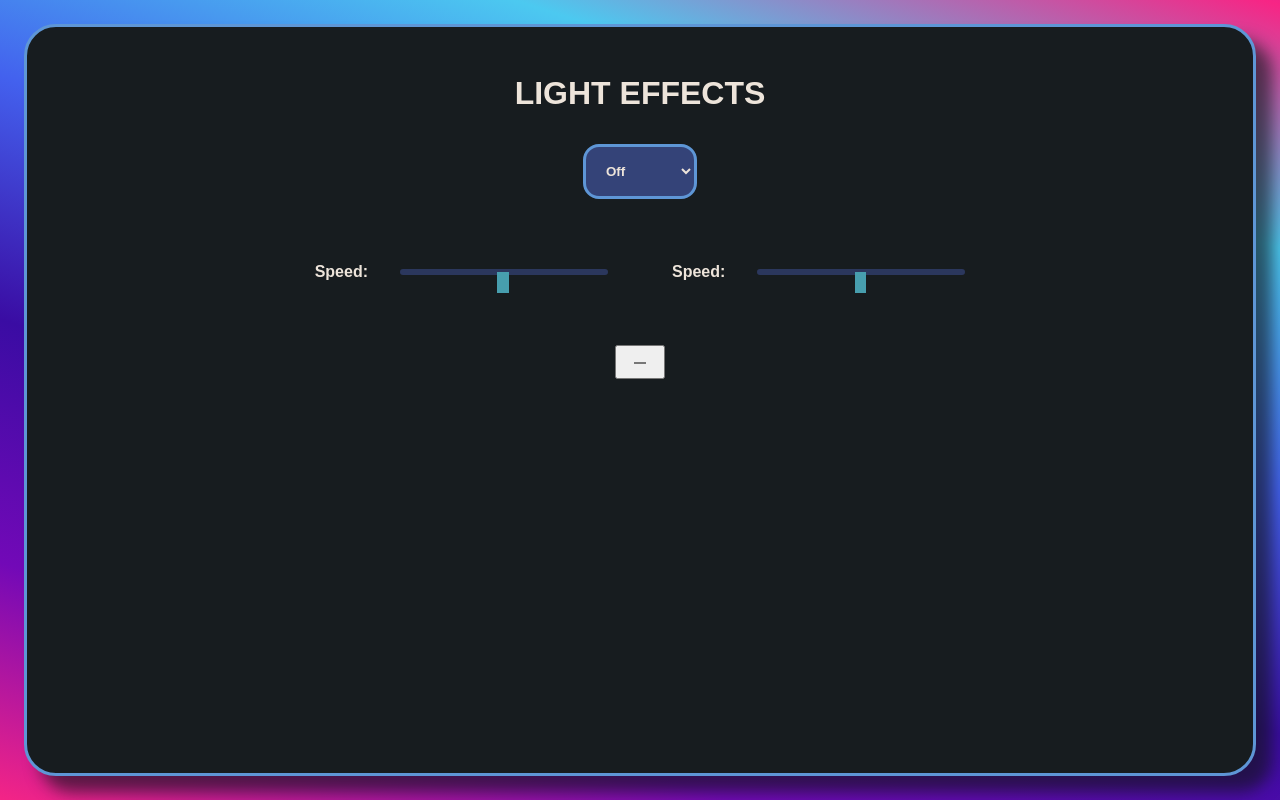
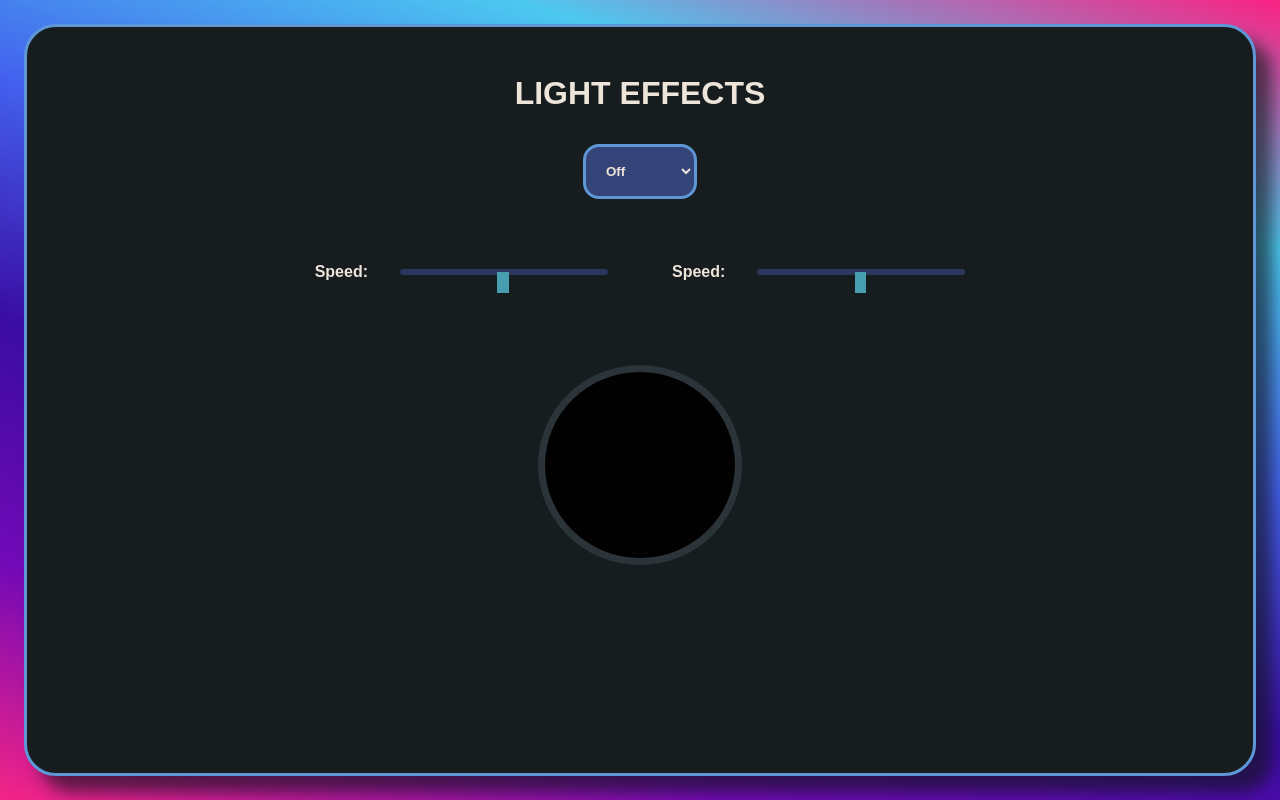
Before and after one commit to Dhhoyt/rgb-controller, a Flask app: page / in a window 1280 px wide. Run offline with Flask 3, Linux system fonts and the light colour scheme.

Commit message:
connecting back end and front end

```diff
--- a/rgbserver.py
+++ b/rgbserver.py
@@ -1,12 +1,18 @@
 #!/bin/python3
 
 from flask import Flask, render_template, jsonify, request
-from threading import Thread
+from threading import Thread, Lock
 import time
 import lighting_effects as le
 import json
 
-current_effect = 0
+state = {
+    "current_effect": "off",
+    "speed": 0,
+    "brightness": 0,
+}
+
+state_lock = Lock()
 
 app = Flask(__name__)
 
@@ -19,13 +25,25 @@ print(json.dumps(effects_list))
 
 @app.route("/")
 def index():
-    print(le.effects.keys())
-    return render_template("index.html", len = len(le.effects), effects_keys = list(le.effects.keys()), effects = le.effects, effects_string = effects_list)
+    return render_template("index.html", len = len(le.effects), effects_keys = list(le.effects.keys()), effects = le.effects, effects_config = effects_list, state=state)
 
 @app.route("/set_effect", methods=['POST'])
 def set_effect():
-    effect_json = request.get_json()
-    return '',204
+    with state_lock:
+        effect_json: dict = request.get_json()
+        if "effect" in effect_json:
+            effect_name = effect_json['effect']
+            if effect_name in effects_list:
+                state['current_effect'] = effect_name
+                return '',204
+            else:
+                return f"Effect {effect_name} not a valid effect name.",400
+        return '',204
+
+@app.route("/state", methods=['GET'])
+def get_state():
+    with state_lock:
+        return jsonify(state)
 
 def start_lights():
     while True:
--- a/static/src.js
+++ /dev/null
@@ -1,13 +0,0 @@
-function changeEffect() {
-    var x = document.getElementById("effect-select").value;
-    console.log(x)
-    fetch("/set_effect", {
-        method: "POST",
-        body: JSON.stringify({
-            effect: x
-        }),
-        headers: {
-            "Content-type": "application/json; charset=UTF-8"
-        },
-    })
-}
--- a/static/style.css
+++ b/static/style.css
@@ -39,7 +39,7 @@ p {
   width: calc(100% - 3rem);
   border-radius: 2rem;
   box-shadow: 1rem 1rem 1rem #111519a2;
-  min-height: calc(100% - 3rem);;
+  min-height: calc(100% - 3rem);
 }
 
 .center-container {
@@ -134,5 +134,20 @@ input[type="range"]::-moz-range-thumb {
 }
 
 .color-input {
-  justify-self: center;
+  -webkit-appearance: none;
+  -moz-appearance: none;
+  appearance: none;
+  background-color: transparent;
+  width: 15rem;
+  height: 15rem;
+  border: none;
+  cursor: pointer;
 }
+.color-input::-webkit-color-swatch {
+  border-radius: 50%;
+  border: 7px solid #2B3439;
+}
+.color-input::-moz-color-swatch {
+  border-radius: 50%;
+  border: 7px solid #2B3439;
+}
```
Also changed, not shown: templates/index.html (+37 -9 lines).
